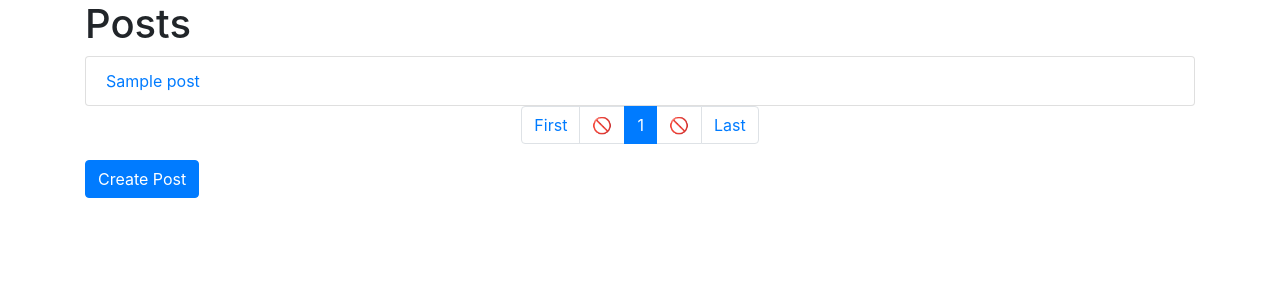
After one commit to TakHyunsik/PyBoard, a Flask app: template Flask/templates/post_list.html in a window 1280 px wide. The commit adds this page. Shown: the top 300 px of the page. Run offline with Flask 3, Linux system fonts and the light colour scheme; the template is opened without the code that fills it: most values are stand-ins (such as "Sample title", 1, 10 or a date in 2020); parts of the project's set-up code (start-up, migrations or seed data) failed here and were passed over; some libraries are stand-ins or nearby versions.

Commit message:
📱 Add post**.html

```diff
--- a/Flask/templates/create_post.html
+++ b/Flask/templates/post_create.html
@@ -1,4 +1,4 @@
-<!-- templates/create_post.html -->
+<!-- templates/post_create.html -->
 <!DOCTYPE html>
 <html lang="en">
 <head>
--- /dev/null
+++ b/Flask/templates/post_list.html
@@ -0,0 +1,38 @@
+<!-- templates/post_list.html -->
+<!DOCTYPE html>
+<html lang="en">
+<head>
+    <meta charset="UTF-8">
+    <meta name="viewport" content="width=device-width, initial-scale=1.0">
+    <title>Posts</title>
+    <link href="https://stackpath.bootstrapcdn.com/bootstrap/4.5.2/css/bootstrap.min.css" rel="stylesheet">
+</head>
+<body>
+    <div class="container">
+        <h1>Posts</h1>
+        <ul class="list-group">
+            {% for post in posts %}
+            <li class="list-group-item"><a href="{{ url_for('get_post', post_id=post.get_id()) }}">{{ post.title }}</a></li>
+            {% endfor %}
+        </ul>
+        <nav aria-label="Page navigation" class="d-flex justify-content-center">
+            <ul class="pagination">
+                <li class="page-item"><a class="page-link" href="{{ url_for('get_posts', page=1) }}">First</a></li>
+                {% if page > 1 %}
+                    <li class="page-item"><a class="page-link" href="{{ url_for('get_posts', page=page-1) }}">🔙</a></li>
+                {% else %}
+                    <li class="page-item"><a class="page-link">🚫</a></li>
+                {% endif %}
+                <li class="page-item active"><a class="page-link" href="#">{{ page }}</a></li>
+                {% if page < total_pages %}
+                    <li class="page-item"><a class="page-link" href="{{ url_for('get_posts', page=page+1) }}">🔜</a></li>
+                {% else %}
+                    <li class="page-item"><a class="page-link">🚫</a></li>
+                {% endif %}
+                <li class="page-item"><a class="page-link" href="{{ url_for('get_posts', page=total_pages) }}">Last</a></li>
+            </ul>
+        </nav>
+        <a href="{{ url_for('create_post_form') }}" class="btn btn-primary">Create Post</a>
+    </div>
+</body>
+</html>
```
Also changed, not shown: Flask/templates/post_detail.html (added, +30 -0 lines).
